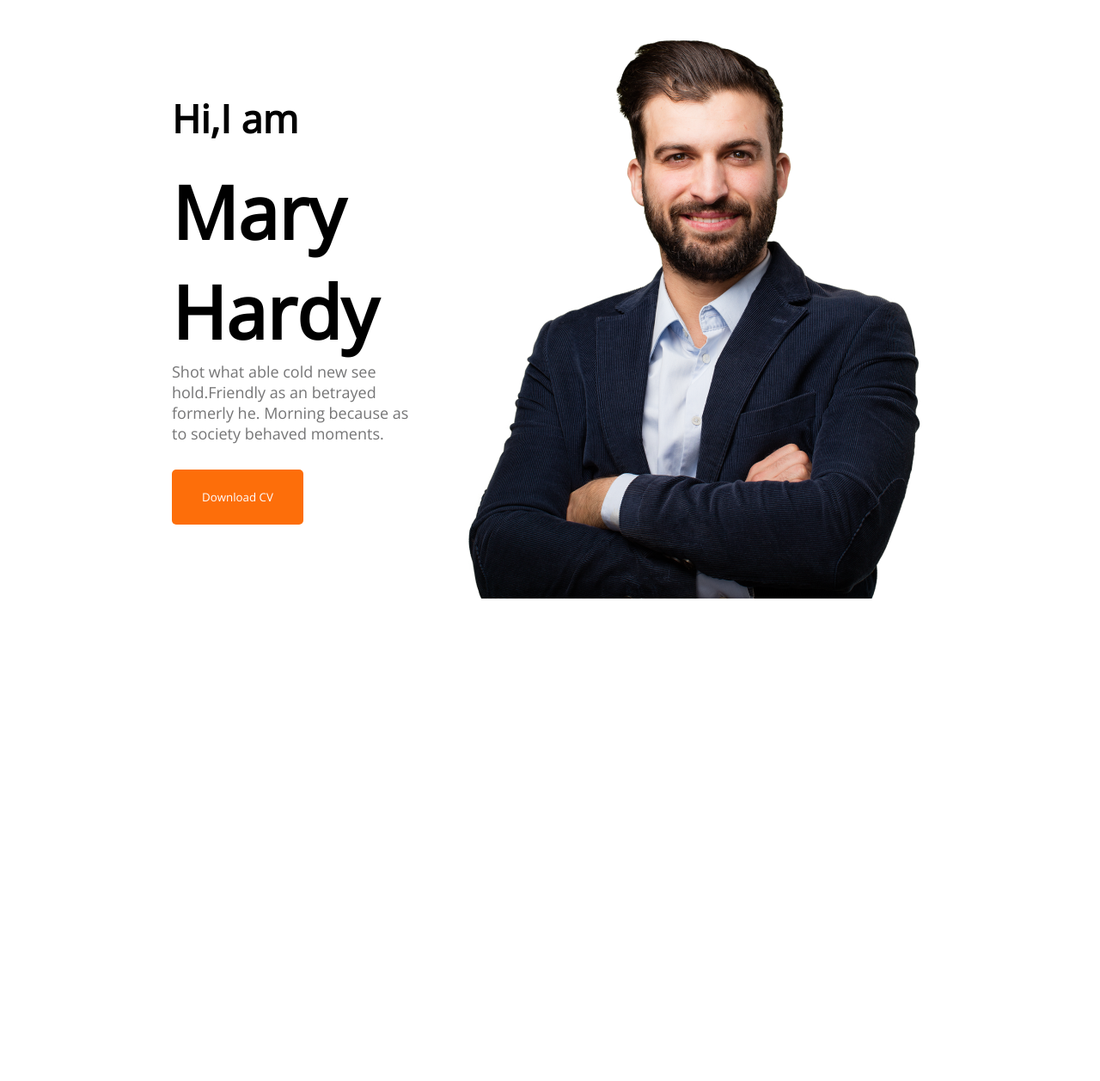
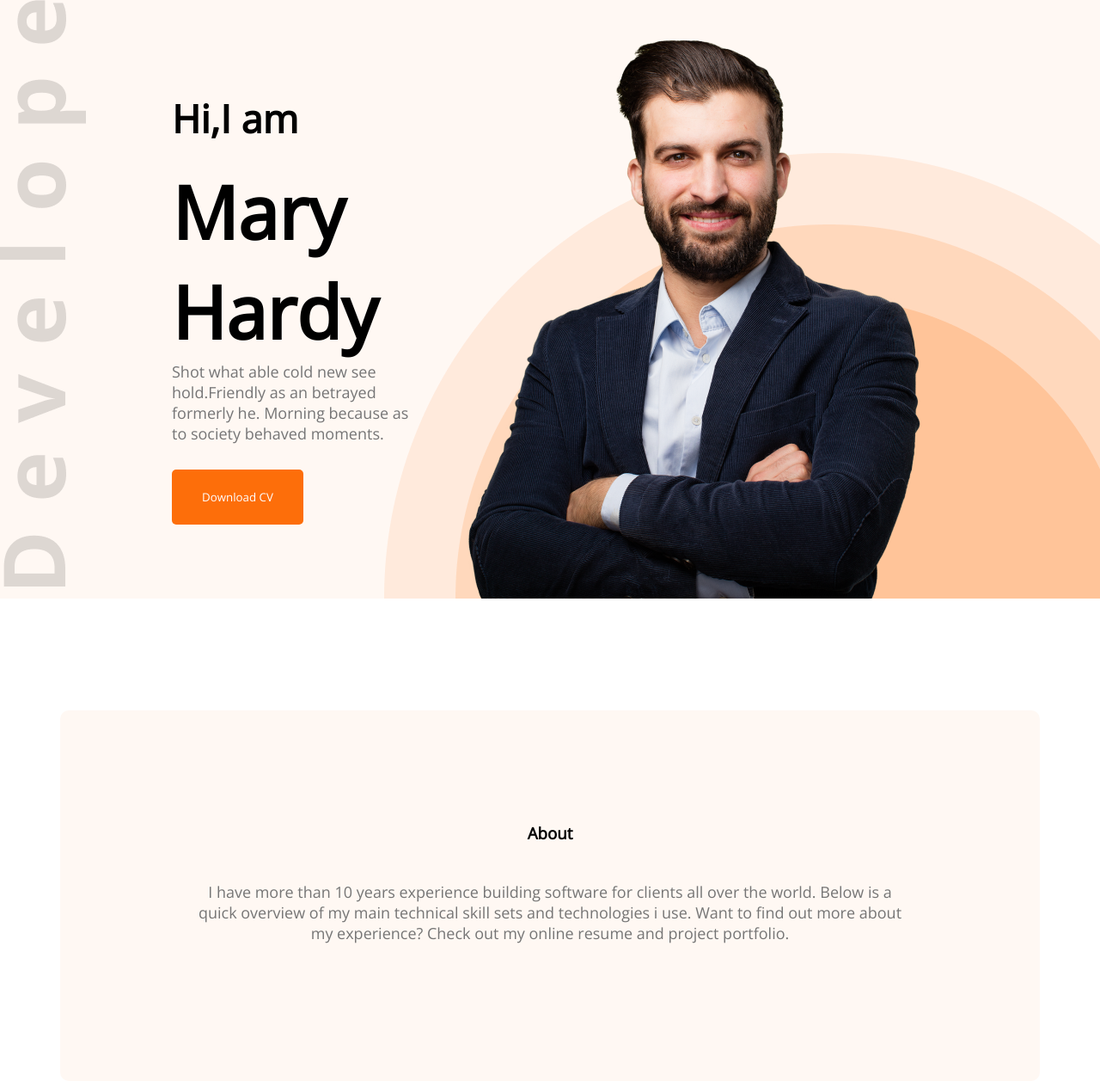
Before and after one commit to tonmoy6054/Developer-portfolio, a plain HTML site: page index1.html in a window 1280 px wide. Shown: the part 144-1401 px from the top of the page at 86% size. Before the commit the page ends 840 px from the top, so only its background shows below. Drawn offline with nearby package versions, Linux system fonts and the light colour scheme.

Commit message:
corrected

```diff
--- a/index1.html
+++ b/index1.html
@@ -9,7 +9,7 @@
     <link rel="preconnect" href="https://fonts.googleapis.com"><link rel="preconnect" href="https://fonts.gstatic.com" crossorigin><link href="https://fonts.googleapis.com/css2?family=Open+Sans&display=swap" rel="stylesheet">
 </head>
 <body>
-    <header>
+    <header class="header">
         <nav>
            <h2 class="nav-title">Ma<span class="text-primary">r</span>y</h2>
            <ul>
@@ -29,7 +29,21 @@
             <img src="images/hardy.png">
         </div>
     </header>
-    <body></body>
+    <main>
+        <section class="about">
+            <h3 class="section-title">About</h3>
+            <p class="section-description">I have more than 10 years experience building software for clients all over the world. Below is a quick overview of my main technical skill sets and technologies i use. Want to find out more about my experience? Check out my online resume and project portfolio.</p>
+            <div class="about-info-container">
+
+                <div class="about-info"></div>
+                <div class="about-info"></div>
+                <div class="about-info"></div>
+                <div class="about-info"></div>
+
+                </div>
+            </div>
+        </section>
+    </main>
     <footer></footer>
 </body>
 </html>
--- a/styles1/styles1.css
+++ b/styles1/styles1.css
@@ -52,3 +52,35 @@ margin-bottom: 20px;
     color: #757576;
     margin-bottom: 30px;
 }
+.header{
+    background: #FFF8F3;
+    background-image: url(../images/header_bg.png),url(../images/developer.png);
+   background-position: bottom right,left;
+    background-repeat: no-repeat;
+}
+/* main styles */
+main{
+    max-width: 1140px;
+    margin: 0 auto;
+}
+/* about section styles */
+.about{
+    margin-top: 130px;
+    background-color: #FFF8F3;
+    border-radius: 10px;
+    padding: 130px 150px;
+    text-align: center;
+
+}
+.section-title{
+
+    text-align: center;
+    margin-bottom: 44px;
+    font-weight: 700;
+}
+.section-description{
+    color: #757575;
+    font-size: 18px;
+    margin-bottom: 30px;
+
+}
```
